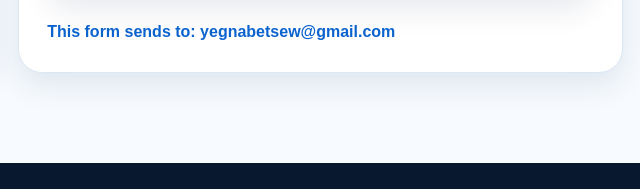
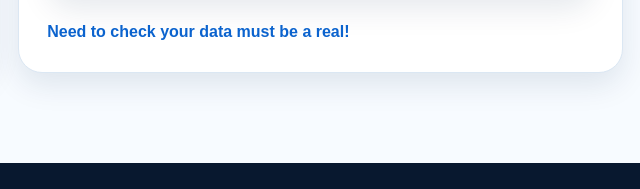
Before and after one commit to MuluTilaCodeCamp/mulutilacodecomp, a plain HTML site: page contact.html in a window 1280 px wide. Shown: the part 1368-1557 px from the top of the page, 606-1246 px from the left. Drawn offline with Linux system fonts and the light colour scheme.

Commit message:
update status

```diff
--- a/contact.html
+++ b/contact.html
@@ -145,9 +145,7 @@
               <button type="submit" class="btn btn-primary">
                 Send Message
               </button>
-              <p class="form-status">
-                This form sends to: yegnabetsew@gmail.com
-              </p>
+              <p class="form-status">Need to check your data must be a real!</p>
             </form>
           </div>
         </div>
```
